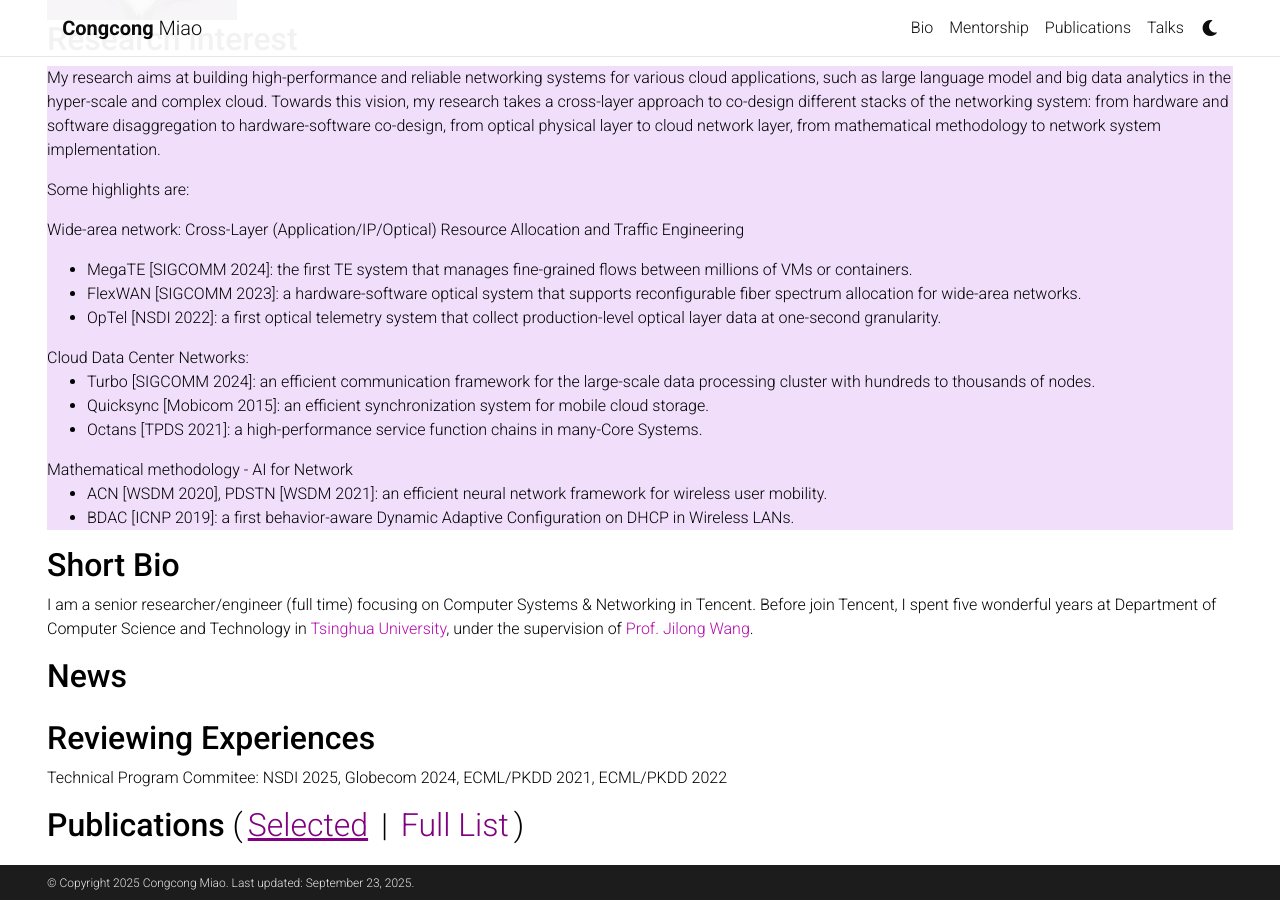
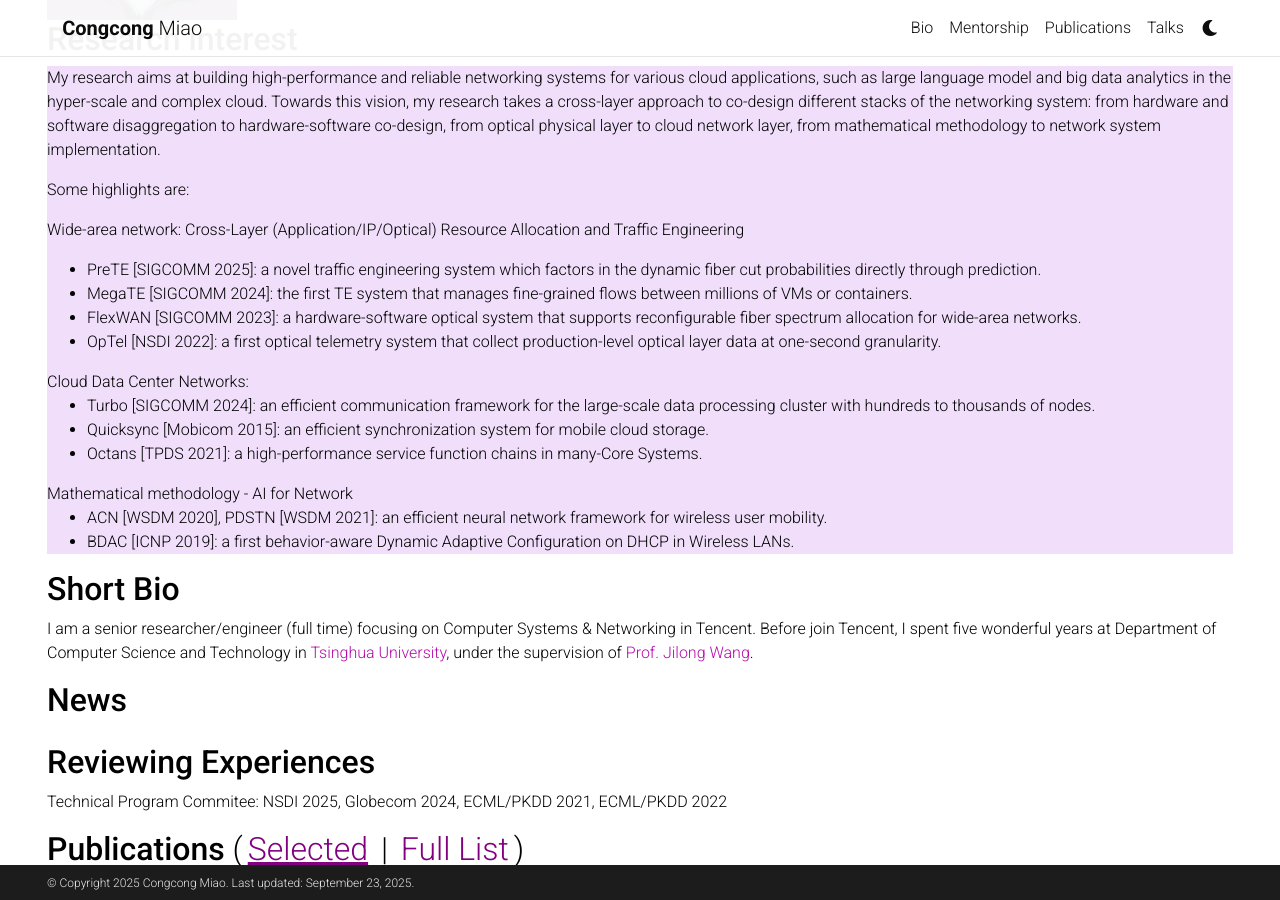
Before and after one commit to congcongmiao/congcongmiao.github.io, a Jekyll site: the page built from _pages/about.html, in a window 1280 px wide and 900 px high, scrolled down 350 px. Built offline with Jekyll 4.4.1, drawn with Linux system fonts in a browser that asks for light colours; comment, search, counter and statistics services are not loaded; a style sheet for code colours, icons or effects is not loaded.

Commit message:
Add files via upload

```diff
--- a/_includes/research.html
+++ b/_includes/research.html
@@ -11,6 +11,7 @@
     Wide-area network: Cross-Layer (Application/IP/Optical) Resource Allocation and Traffic Engineering
 
     <ul>
+        <li> PreTE [SIGCOMM 2025]: a novel traffic engineering system which factors in the dynamic fiber cut probabilities directly through prediction. </li>
         <li> MegaTE [SIGCOMM 2024]: the first TE system that manages fine-grained flows between millions of VMs or containers. </li>
         <li> FlexWAN [SIGCOMM 2023]: a hardware-software optical system that supports reconfigurable fiber spectrum allocation for wide-area networks. </li>
         <li> OpTel [NSDI 2022]: a first optical telemetry system that collect production-level optical layer data at one-second granularity. </li>
```
